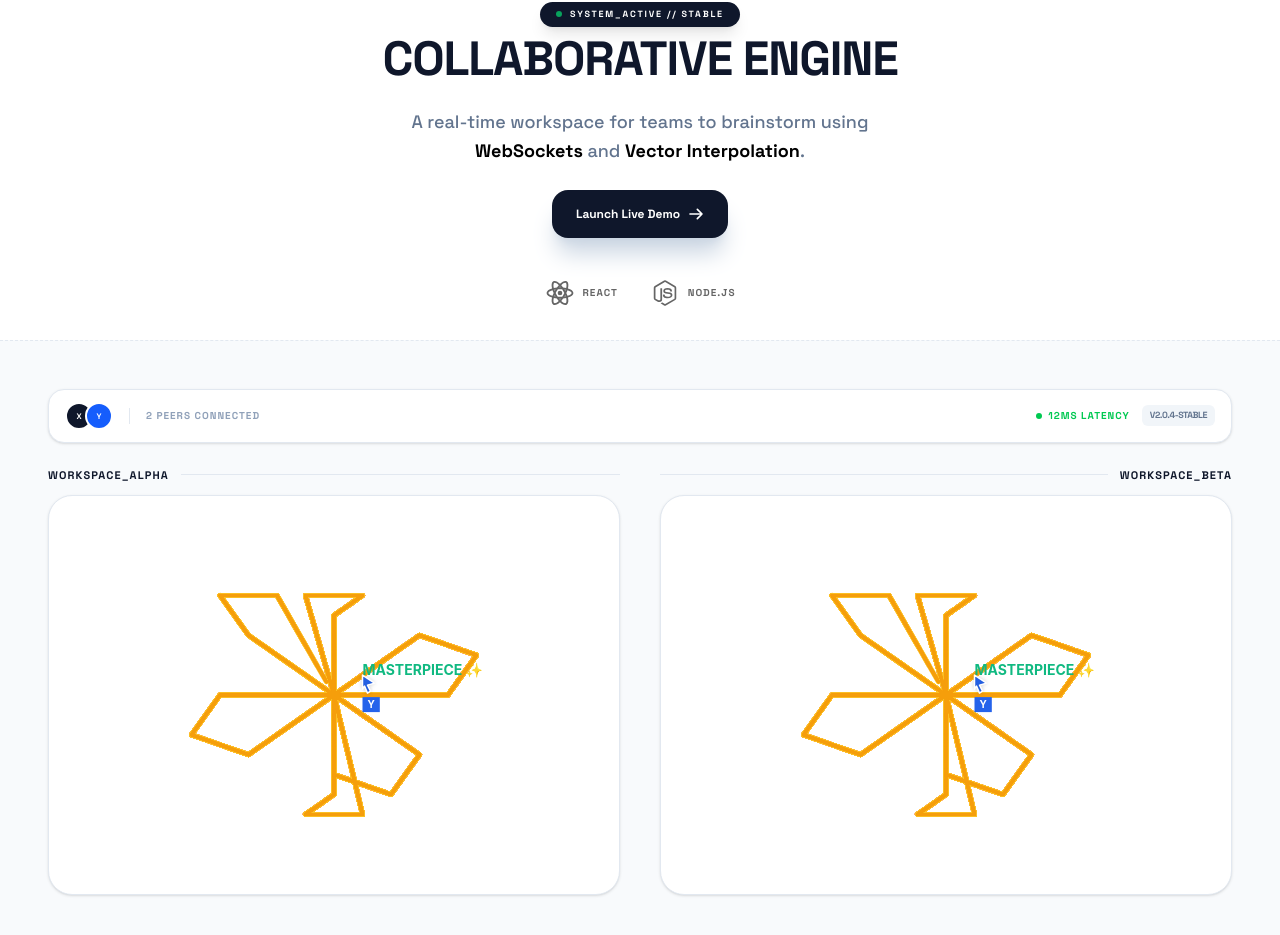
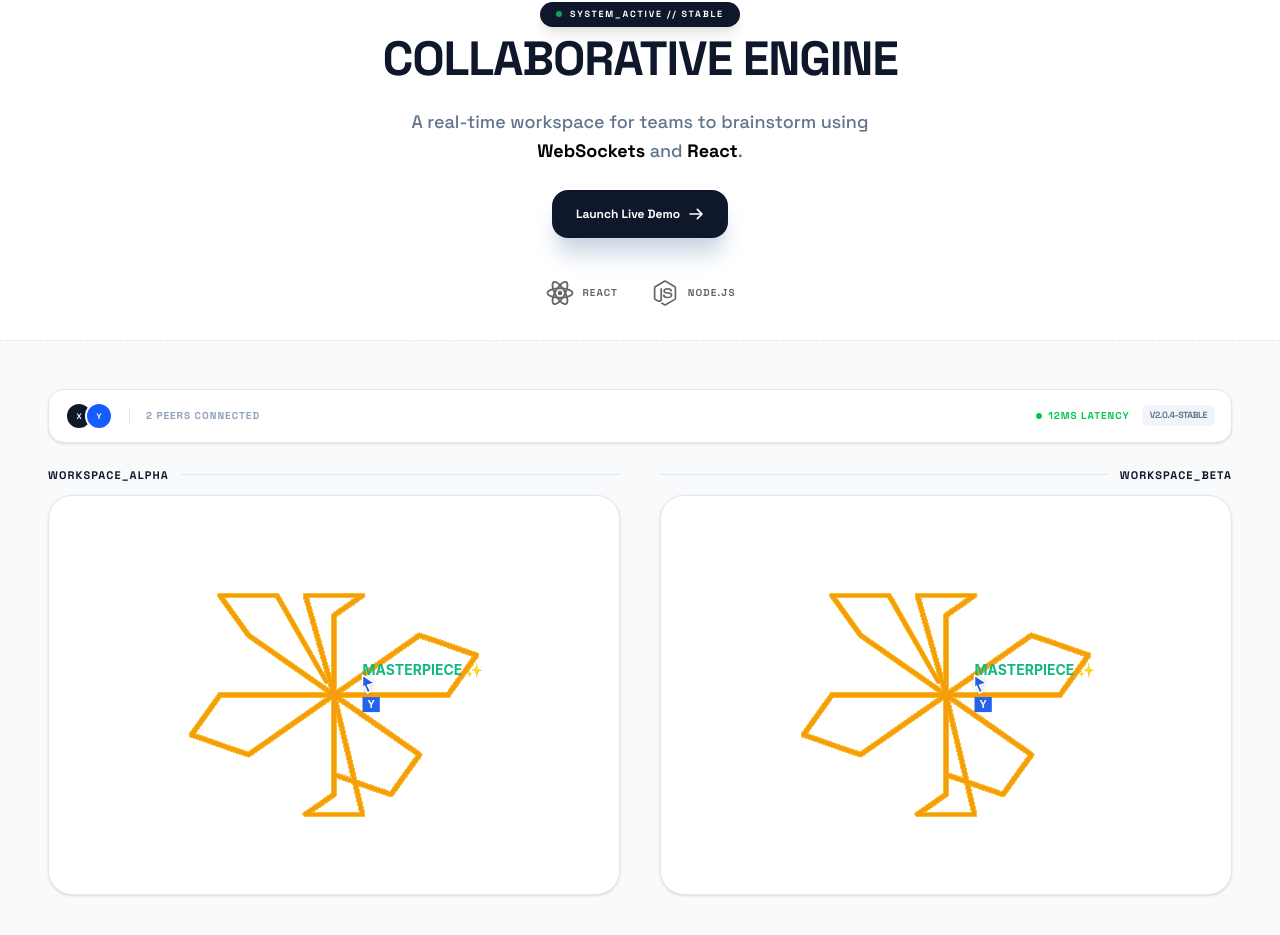
Before and after one commit to dinndev2/dn, a React (Vite) app: page / in a window 1280 px wide. Shown: the part 1129-2064 px from the top of the page. Built offline with nearby package versions, Linux system fonts and the light colour scheme.

Commit message:
Update subheading

```diff
--- a/src/components/ColaSection.jsx
+++ b/src/components/ColaSection.jsx
@@ -155,6 +155,7 @@
       {/* --- HEADER --- */}
       <div className="flex-1 flex flex-col justify-center items-center text-center p-8 gap-6">
         <div className="flex flex-col items-center gap-2">
+
            <div className="bg-slate-900 text-[9px] font-black text-white px-4 py-1.5 rounded-full flex items-center gap-2 tracking-[0.2em] shadow-lg">
               <div className="w-1.5 h-1.5 bg-green-400 rounded-full animate-pulse" />
               SYSTEM_ACTIVE // STABLE
@@ -165,7 +166,7 @@
         </div>
 
         <p className="text-slate-500 max-w-lg text-sm lg:text-lg leading-relaxed font-medium">
-          A real-time workspace for teams to brainstorm using <span className="text-black font-bold">WebSockets</span> and <span className="text-black font-bold">Vector Interpolation</span>.
+          A real-time workspace for teams to brainstorm using <span className="text-black font-bold">WebSockets</span> and <span className="text-black font-bold">React</span>.
         </p>
 
         <a
```
